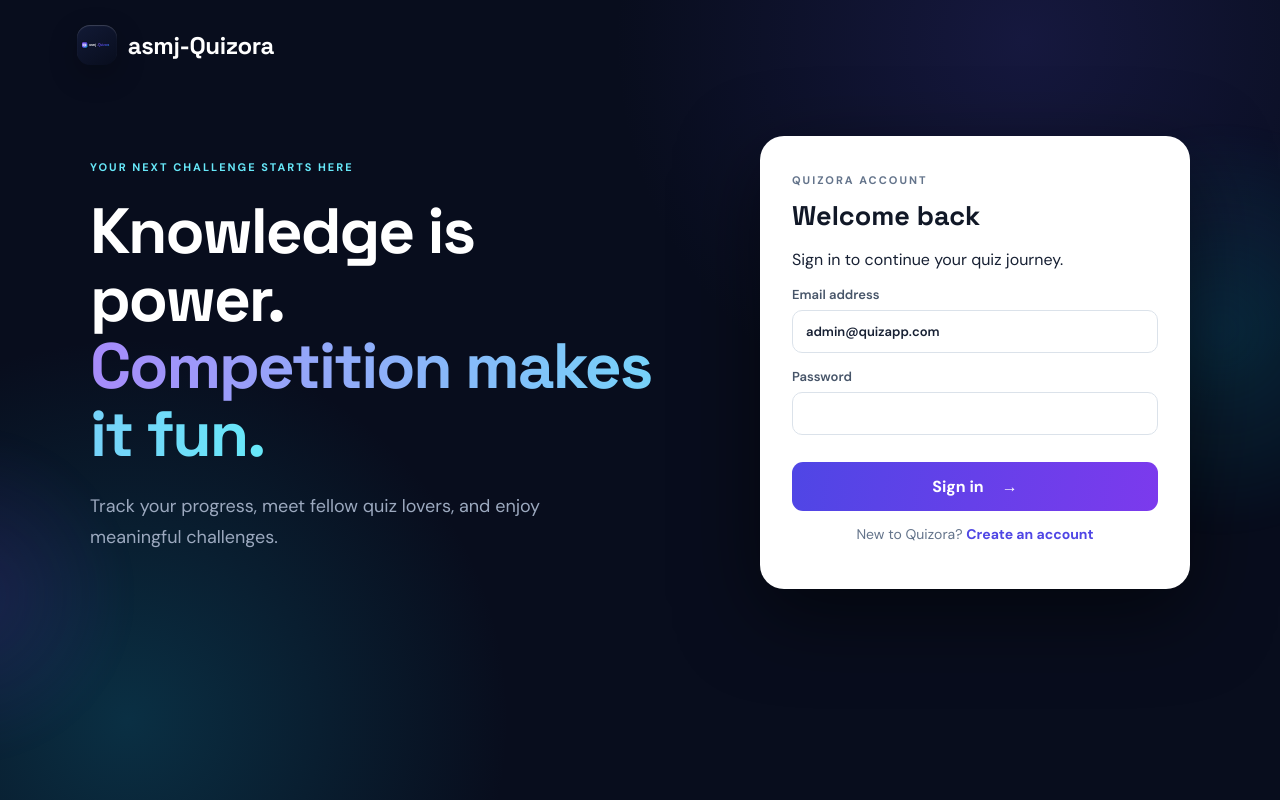
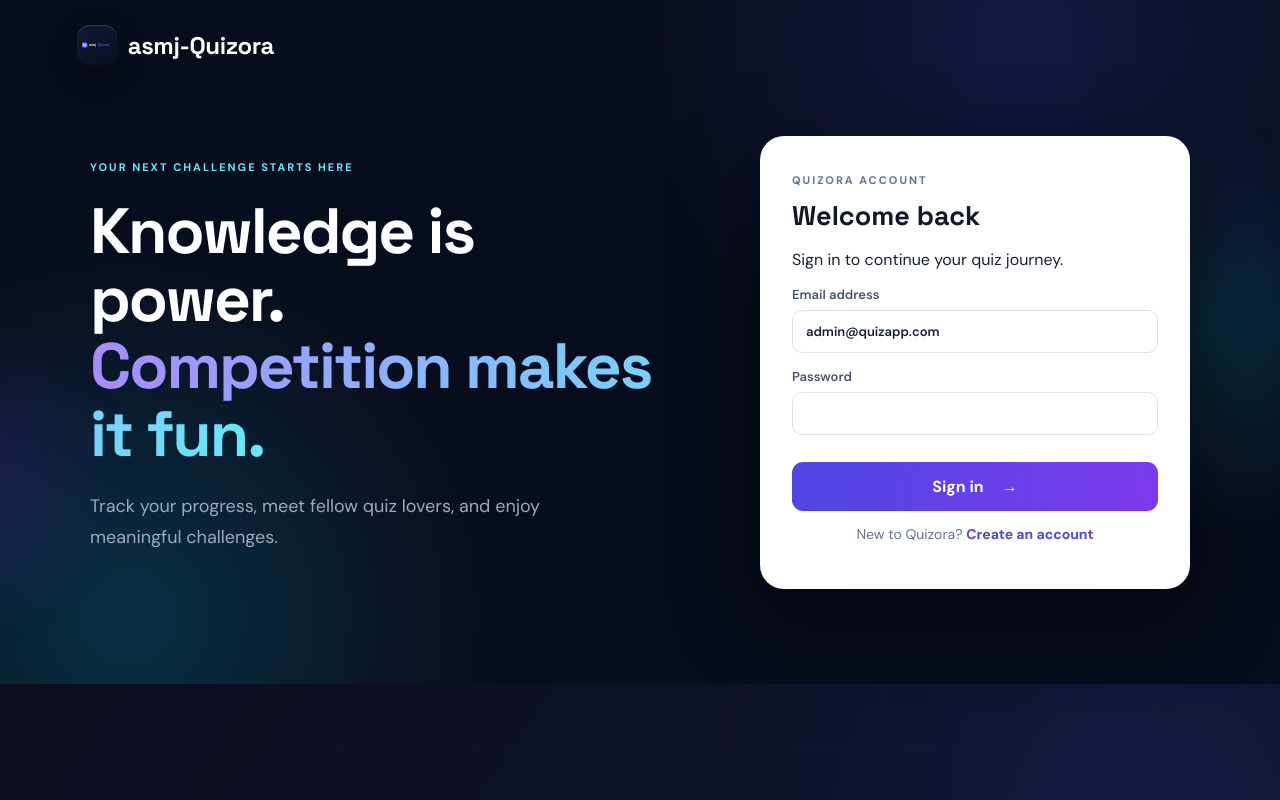
Before and after one commit to mjoshi25/quiz-time, a React (Vite) app in the folder quiz-frontend/: page /login in a window 1280 px wide. Built offline with nearby package versions, Linux system fonts and the light colour scheme.

Commit message:
allignment changes animation

```diff
--- a/quiz-frontend/src/style.css
+++ b/quiz-frontend/src/style.css
@@ -140,7 +140,7 @@ body{overflow-x:hidden;background:#070b18}
 .quizora-app::after{content:"";position:fixed;inset:0;z-index:-1;pointer-events:none;opacity:.18;background-image:linear-gradient(rgba(255,255,255,.06) 1px,transparent 1px),linear-gradient(90deg,rgba(255,255,255,.06) 1px,transparent 1px);background-size:70px 70px;mask-image:radial-gradient(circle at center,black 15%,transparent 82%);animation:q4dGrid 24s linear infinite}
 @keyframes q4dWorld{0%{transform:translate3d(-2%,1%,0) scale(1);filter:blur(20px) hue-rotate(0deg)}50%{transform:translate3d(2%,-2%,0) scale(1.06);filter:blur(24px) hue-rotate(10deg)}100%{transform:translate3d(-1%,2%,0) scale(1.02);filter:blur(20px) hue-rotate(-8deg)}}
 @keyframes q4dGrid{from{transform:perspective(900px) rotateX(58deg) translateY(-8%)}to{transform:perspective(900px) rotateX(58deg) translateY(2%)}}
-.public-page,.auth-page,.simple-page,.certificate-page,.dashboard-shell{position:relative;z-index:0;overflow:hidden}
+.public-page,.auth-page,.simple-page,.certificate-page,.dashboard-shell{position:relative;z-index:0;overflow:visible}
 .public-page::before,.auth-page::before,.simple-page::before,.certificate-page::before,.dashboard-shell::before{content:"";position:absolute;width:360px;height:360px;border-radius:50%;right:-160px;top:120px;background:radial-gradient(circle,rgba(6,182,212,.16),transparent 68%);filter:blur(8px);pointer-events:none;animation:q4dOrb 12s ease-in-out infinite}
 .public-page::after,.auth-page::after,.simple-page::after,.certificate-page::after,.dashboard-shell::after{content:"";position:absolute;width:300px;height:300px;border-radius:50%;left:-150px;bottom:80px;background:radial-gradient(circle,rgba(124,58,237,.15),transparent 68%);filter:blur(10px);pointer-events:none;animation:q4dOrb 15s ease-in-out infinite reverse}
 @keyframes q4dOrb{0%,100%{transform:translate3d(0,0,0) scale(.9)}50%{transform:translate3d(-40px,30px,70px) scale(1.18)}}
@@ -949,6 +949,47 @@ body { overflow-x: hidden; }
 
 
 /* ================================================================
+   SINGLE PAGE SCROLL POLICY
+   Keep one vertical scroll container: the browser document.
+   Individual application/page shells must not create nested vertical
+   scrolling contexts on desktop. Horizontal overflow remains clipped.
+   ================================================================ */
+html, body {
+  min-height: 100%;
+  height: auto;
+  overflow-x: hidden;
+  overflow-y: auto;
+}
+
+#root,
+.quizora-app,
+.public-page,
+.auth-page,
+.simple-page,
+.certificate-page,
+.dashboard-shell,
+.dashboard-main,
+.dashboard-content {
+  height: auto;
+  min-height: 0;
+  overflow-y: visible;
+}
+
+.quizora-app {
+  min-height: 100vh;
+  overflow-x: clip;
+}
+
+.public-page,
+.auth-page,
+.simple-page,
+.certificate-page,
+.dashboard-shell {
+  overflow-x: clip;
+  overflow-y: visible;
+}
+
+/* ================================================================
    Quizora nature animation - landing page only
    Lightweight CSS/emoji animation; no external image assets required.
    ================================================================ */
```
